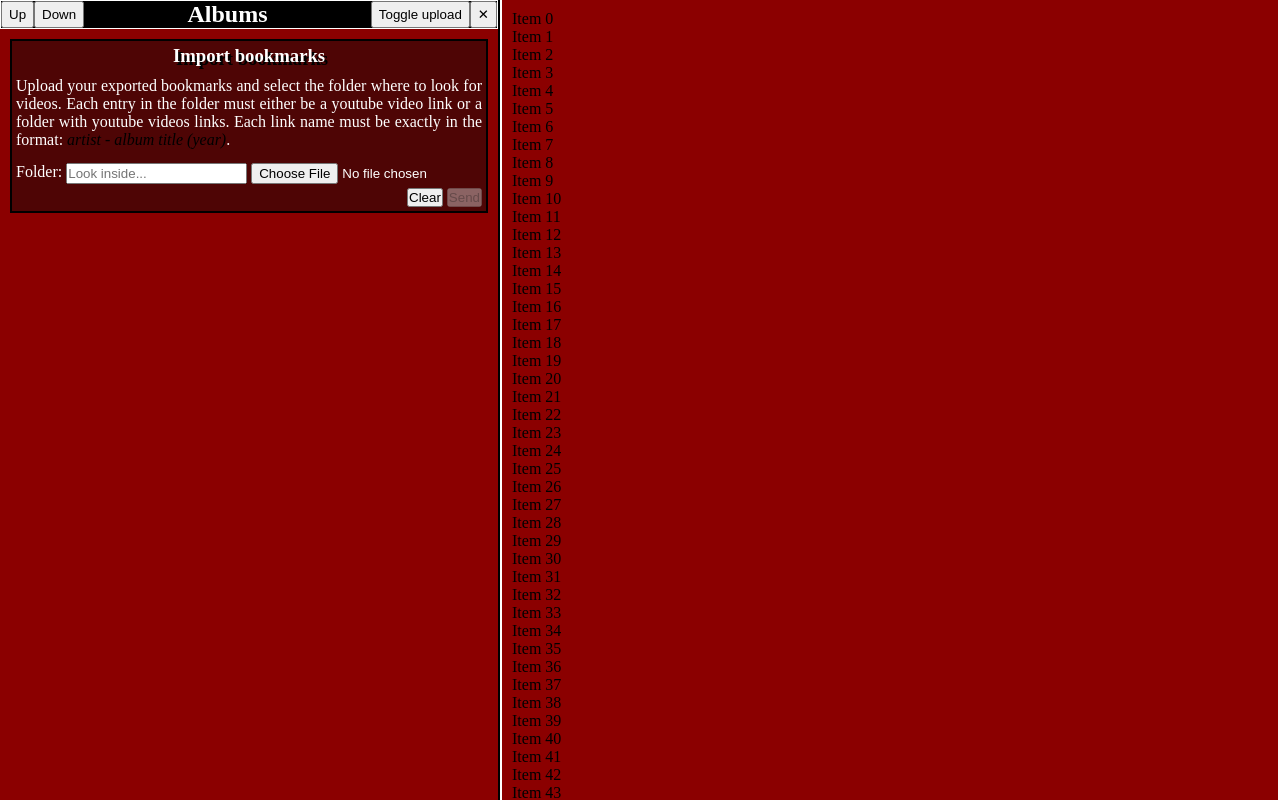
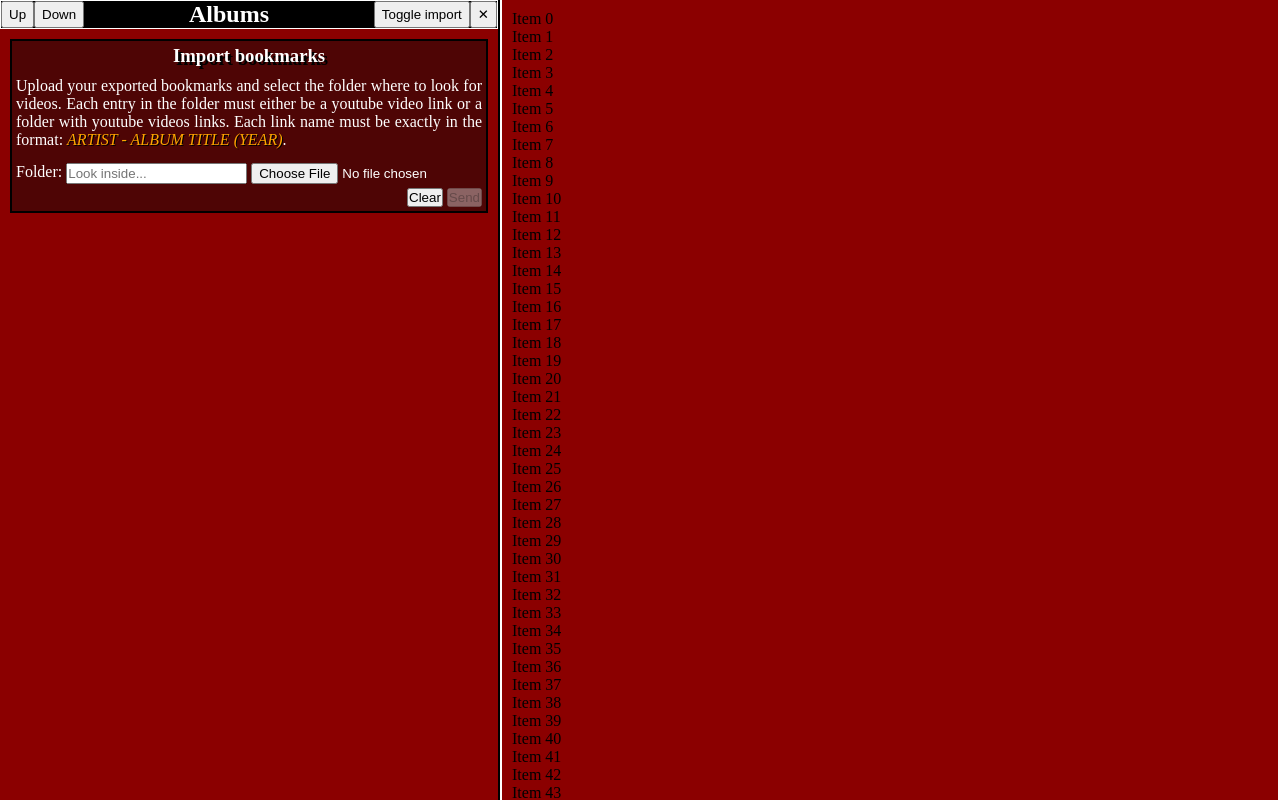
Before and after one commit to vilsuo/bookmark-playlist, a React (Vite) app in the folder client/: page / in a window 1280 px wide. Both pictures are taken after a click on the button 22 px from the left and 22 px from the top of the page. Built offline with nearby package versions, Linux system fonts and the light colour scheme; the HTML template or start-up script is replaced by a standard one.

Commit message:
improved the visibility of bookmark upload format

```diff
--- a/client/src/components/Sidebar.tsx
+++ b/client/src/components/Sidebar.tsx
@@ -40,7 +40,7 @@ const Sidebar = ({ handleUpload, albums, playingAlbum, setPlayingAlbum, close }:
         <button onClick={() => scrollTo(startRef)}>Up</button>
         <button onClick={() => scrollTo(endRef)}>Down</button>
         <h2>Albums</h2>
-        <button onClick={toggleUpload}>Toggle upload</button>
+        <button onClick={toggleUpload}>Toggle import</button>
         <button onClick={close}>&#x2715;</button>
       </div>
 
@@ -53,6 +53,17 @@ const Sidebar = ({ handleUpload, albums, playingAlbum, setPlayingAlbum, close }:
 
         { (albums.length > 0) && (
           <React.Fragment>
+            {/*
+            <a
+              href={`data:text/json;charset=utf-8,${encodeURIComponent(
+                JSON.stringify(albums)
+              )}`}
+              download="filename.json"
+            >
+              Download
+            </a>
+            */}
+
             <AlbumFilter
               filterOptions={filterOptions}
               setFilterOptions={setFilterOptions}
--- a/client/src/index.css
+++ b/client/src/index.css
@@ -132,7 +132,9 @@ h1, h2, h3 {
   margin: 10px 0;
 }
 .bookmark-form .info .format {
-  color: black;
+  color: orange;
+  text-shadow: 1px 1px black;
+  text-transform: uppercase;
   font-style: oblique;
   margin-left: 4px;
 }
```
